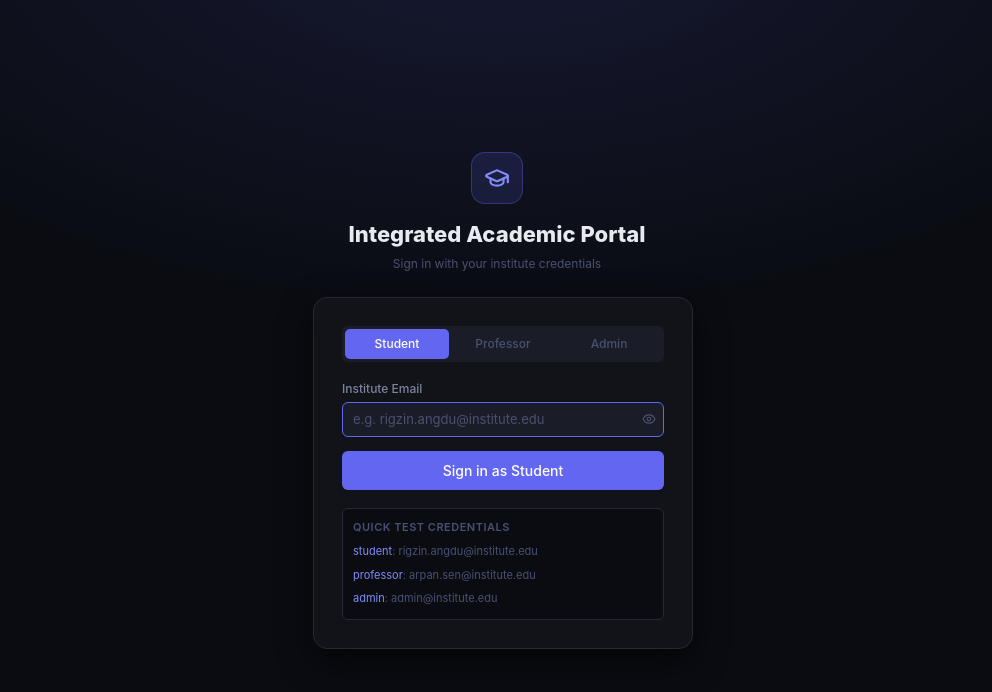
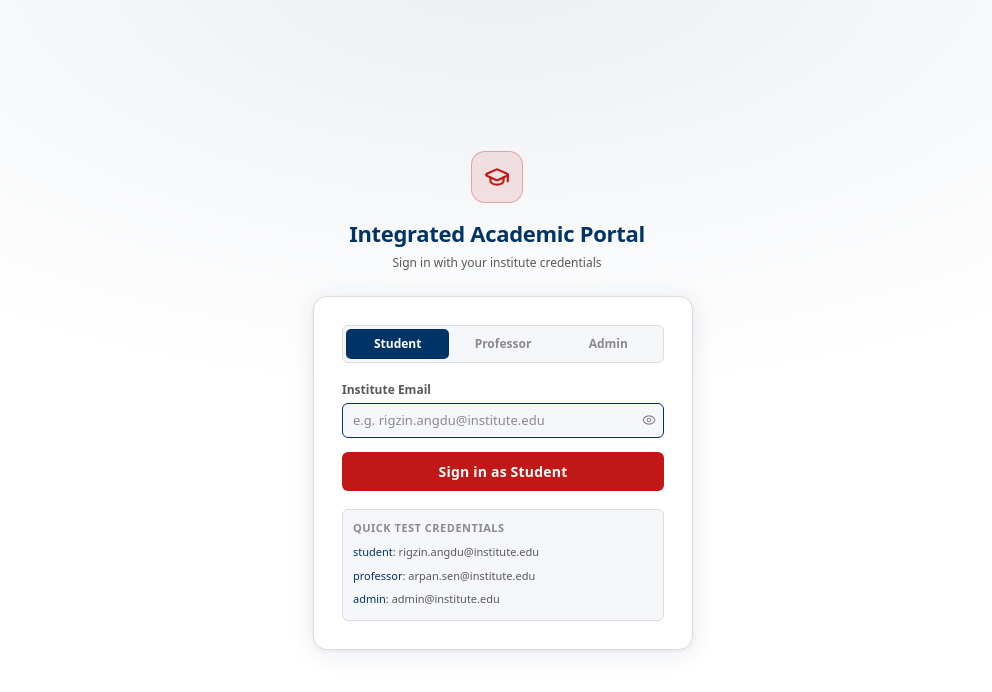
Before and after one commit to Rigzin00/IIT_Project, a React (Vite) app in the folder react_frontend/: page / in a window 1280 px wide. Shown: the top 692 px of the page, without its empty margins (143-1135 px from the left). Built offline with nearby package versions, Linux system fonts and the light colour scheme.

Commit message:
login_dummy

```diff
--- a/react_frontend/src/index.css
+++ b/react_frontend/src/index.css
@@ -1,6 +1,7 @@
 @import "tailwindcss";
 
 @import url('https://fonts.googleapis.com/css2?family=Inter:wght@300;400;500;600;700&display=swap');
+@import url('https://fonts.googleapis.com/css2?family=Titillium+Web:wght@400;600;700&display=swap');
 
 :root {
   --bg-base: #0a0c12;
@@ -254,27 +255,138 @@ body {
 .empty-state svg { margin: 0 auto 0.75rem; opacity: 0.4; }
 .empty-state p { font-size: 13px; }
 
-/* ─── Login page ─── */
+/* ─────────────────────────────────────────────────────────────────────────
+   IIT Delhi Design System — Login page only
+   Tokens are scoped to .login-page so they never bleed into other pages.
+───────────────────────────────────────────────────────────────────────── */
 .login-page {
-  min-height: 100vh; display: flex; align-items: center; justify-content: center;
-  background: var(--bg-base);
-  background-image: radial-gradient(ellipse 60% 50% at 50% -10%, rgba(99,102,241,0.15) 0%, transparent 100%);
+  /* ── IIT Delhi semantic design tokens ── */
+  --iit-primary:        #003366;          /* Deep navy — primary brand colour    */
+  --iit-accent:         #c21717;          /* IIT Delhi red — call-to-action       */
+  --iit-accent-hover:   #a01313;          /* Darkened red for hover states        */
+  --iit-accent-dim:     rgba(194,23,23,0.10);  /* Subtle red tint for icon bg    */
+  --iit-accent-border:  rgba(194,23,23,0.30);  /* Red-tinted border                */
+  --iit-text-primary:   #333333;          /* Body / heading text                  */
+  --iit-text-secondary: #585858;          /* Secondary / label text               */
+  --iit-text-muted:     #8a8a8a;          /* Placeholder, hint text               */
+  --iit-bg:             #ffffff;          /* Page background                      */
+  --iit-bg-card:        #ffffff;          /* Card surface                         */
+  --iit-bg-surface:     #f5f7fa;          /* Inset / raised surface               */
+  --iit-border:         #dcdcdc;          /* Default border                       */
+  --iit-border-focus:   #003366;          /* Input focus ring — primary navy      */
+  --iit-shadow-card:    0 4px 24px rgba(0,51,102,0.10), 0 1px 4px rgba(0,0,0,0.06);
+  --iit-font:           'Titillium Web', system-ui, sans-serif;
+
+  /* ── Layout ── */
+  min-height: 100vh;
+  display: flex;
+  align-items: center;
+  justify-content: center;
+  background: var(--iit-bg);
+  background-image:
+    radial-gradient(ellipse 70% 55% at 50% -5%, rgba(0,51,102,0.08) 0%, transparent 100%);
+
+  /* ── Typography ── */
+  font-family: var(--iit-font);
+  color: var(--iit-text-primary);
 }
-.login-card {
-  background: var(--bg-card); border: 1px solid var(--border);
-  border-radius: var(--radius-lg); padding: 2rem; width: 380px;
-  box-shadow: var(--shadow-lg);
+
+/* Card */
+.login-page .login-card {
+  background:    var(--iit-bg-card);
+  border:        1px solid var(--iit-border);
+  border-radius: var(--radius-lg);
+  padding:       2rem;
+  width:         380px;
+  box-shadow:    var(--iit-shadow-card);
 }
-.login-logo { font-size: 22px; font-weight: 800; color: var(--text-primary); margin-bottom: 4px; }
-.login-sub { font-size: 12px; color: var(--text-muted); margin-bottom: 1.5rem; }
-.role-tabs { display: flex; background: var(--bg-card2); border-radius: var(--radius-sm); padding: 3px; margin-bottom: 1.25rem; gap: 2px; }
-.role-tab {
-  flex: 1; text-align: center; padding: 6px 4px; border-radius: 5px;
-  font-size: 12px; font-weight: 500; cursor: pointer; border: none;
-  background: none; color: var(--text-muted); transition: all 0.15s;
+
+/* Logo / heading */
+.login-page .login-logo {
+  font-size:   22px;
+  font-weight: 700;
+  color:       var(--iit-primary);
+  margin-bottom: 4px;
+  font-family: var(--iit-font);
+  letter-spacing: -0.3px;
 }
-.role-tab.active { background: var(--accent); color: #fff; }
-.role-tab:hover:not(.active) { color: var(--text-primary); }
+
+/* Sub-heading */
+.login-page .login-sub {
+  font-size:   12px;
+  color:       var(--iit-text-secondary);
+  margin-bottom: 1.5rem;
+  font-family: var(--iit-font);
+}
+
+/* Icon badge above logo */
+.login-page .login-icon-badge {
+  background:    var(--iit-accent-dim);
+  border:        1px solid var(--iit-accent-border);
+}
+
+/* Role tab strip */
+.login-page .role-tabs {
+  display:       flex;
+  background:    var(--iit-bg-surface);
+  border-radius: var(--radius-sm);
+  padding:       3px;
+  margin-bottom: 1.25rem;
+  gap:           2px;
+  border:        1px solid var(--iit-border);
+}
+
+/* Individual role tab */
+.login-page .role-tab {
+  flex:         1;
+  text-align:   center;
+  padding:      6px 4px;
+  border-radius: 5px;
+  font-size:    12px;
+  font-weight:  600;
+  cursor:       pointer;
+  border:       none;
+  background:   none;
+  color:        var(--iit-text-muted);
+  transition:   all 0.15s ease;
+  font-family:  var(--iit-font);
+}
+.login-page .role-tab.active {
+  background: var(--iit-primary);
+  color:      #ffffff;
+}
+.login-page .role-tab:hover:not(.active) {
+  color:      var(--iit-text-primary);
+  background: rgba(0,51,102,0.06);
+}
+
+/* Form label */
+.login-page .form-label {
+  color:       var(--iit-text-secondary);
+  font-family: var(--iit-font);
+  font-weight: 600;
+}
+
+/* Form input */
+.login-page .form-input {
+  background:    var(--iit-bg-surface);
+  border:        1px solid var(--iit-border);
+  color:         var(--iit-text-primary);
+  font-family:   var(--iit-font);
+}
+.login-page .form-input:focus   { border-color: var(--iit-border-focus); }
+.login-page .form-input::placeholder { color: var(--iit-text-muted); }
+
+/* Primary submit button */
+.login-page .btn-primary {
+  background:  var(--iit-accent);
+  color:       #ffffff;
+  font-family: var(--iit-font);
+  font-weight: 700;
+  letter-spacing: 0.2px;
+}
+.login-page .btn-primary:hover:not(:disabled) { background: var(--iit-accent-hover); }
+.login-page .btn-primary:disabled { opacity: 0.45; cursor: not-allowed; }
 
 /* ─── Course card ─── */
 .course-card {
--- a/react_frontend/src/pages/Login.tsx
+++ b/react_frontend/src/pages/Login.tsx
@@ -45,8 +45,8 @@ export default function Login() {
       <div style={{ width: '100%', maxWidth: 400, padding: '0 16px' }}>
         {/* Header */}
         <div style={{ textAlign: 'center', marginBottom: '1.75rem' }}>
-          <div style={{ display: 'inline-flex', alignItems: 'center', justifyContent: 'center', width: 52, height: 52, borderRadius: 14, background: 'var(--accent-dim)', border: '1px solid var(--accent-border)', marginBottom: 14 }}>
-            <GraduationCap size={26} color="var(--accent-light)" />
+          <div className="login-icon-badge" style={{ display: 'inline-flex', alignItems: 'center', justifyContent: 'center', width: 52, height: 52, borderRadius: 14, marginBottom: 14 }}>
+            <GraduationCap size={26} color="var(--iit-accent)" />
           </div>
           <div className="login-logo">Integrated Academic Portal</div>
           <div className="login-sub">Sign in with your institute credentials</div>
@@ -87,15 +87,15 @@ export default function Login() {
                 <button
                   type="button"
                   onClick={() => setShowHint(h => !h)}
-                  style={{ position: 'absolute', right: 8, top: '50%', transform: 'translateY(-50%)', background: 'none', border: 'none', cursor: 'pointer', color: 'var(--text-muted)', display: 'flex' }}
+                  style={{ position: 'absolute', right: 8, top: '50%', transform: 'translateY(-50%)', background: 'none', border: 'none', cursor: 'pointer', color: 'var(--iit-text-muted)', display: 'flex' }}
                   title="Show hint"
                 >
                   {showHint ? <EyeOff size={14} /> : <Eye size={14} />}
                 </button>
               </div>
               {showHint && (
-                <div style={{ marginTop: 6, fontSize: 12, color: 'var(--text-muted)', background: 'var(--bg-card2)', borderRadius: 6, padding: '6px 10px', border: '1px solid var(--border)' }}>
-                  💡 Hint: <span style={{ color: 'var(--accent-light)' }}>{activeRole.hint}</span>
+                <div style={{ marginTop: 6, fontSize: 12, color: 'var(--iit-text-secondary)', background: 'var(--iit-bg-surface)', borderRadius: 6, padding: '6px 10px', border: '1px solid var(--iit-border)' }}>
+                  💡 Hint: <span style={{ color: 'var(--iit-accent)' }}>{activeRole.hint}</span>
                 </div>
               )}
             </div>
@@ -112,8 +112,8 @@ export default function Login() {
             </button>
           </form>
 
-          <div style={{ marginTop: '1.25rem', padding: '10px', background: 'var(--bg-base)', borderRadius: 6, border: '1px solid var(--border)' }}>
-            <div style={{ fontSize: 11, color: 'var(--text-muted)', marginBottom: 6, fontWeight: 600, textTransform: 'uppercase', letterSpacing: '0.5px' }}>Quick Test Credentials</div>
+          <div style={{ marginTop: '1.25rem', padding: '10px', background: 'var(--iit-bg-surface)', borderRadius: 6, border: '1px solid var(--iit-border)' }}>
+            <div style={{ fontSize: 11, color: 'var(--iit-text-muted)', marginBottom: 6, fontWeight: 600, textTransform: 'uppercase', letterSpacing: '0.5px' }}>Quick Test Credentials</div>
             <div style={{ display: 'flex', flexDirection: 'column', gap: 3 }}>
               {[
                 { role: 'student',   email: 'rigzin.angdu@institute.edu' },
@@ -124,9 +124,9 @@ export default function Login() {
                   key={c.role}
                   type="button"
                   onClick={() => { setRole(c.role as Role); setEmail(c.email); setError(''); }}
-                  style={{ background: 'none', border: 'none', padding: '2px 0', cursor: 'pointer', textAlign: 'left', fontSize: 11, color: 'var(--text-muted)' }}
+                  style={{ background: 'none', border: 'none', padding: '2px 0', cursor: 'pointer', textAlign: 'left', fontSize: 11, color: 'var(--iit-text-secondary)' }}
                 >
-                  <span style={{ color: 'var(--accent-light)' }}>{c.role}</span>: {c.email}
+                  <span style={{ color: 'var(--iit-primary)' }}>{c.role}</span>: {c.email}
                 </button>
               ))}
             </div>
```
